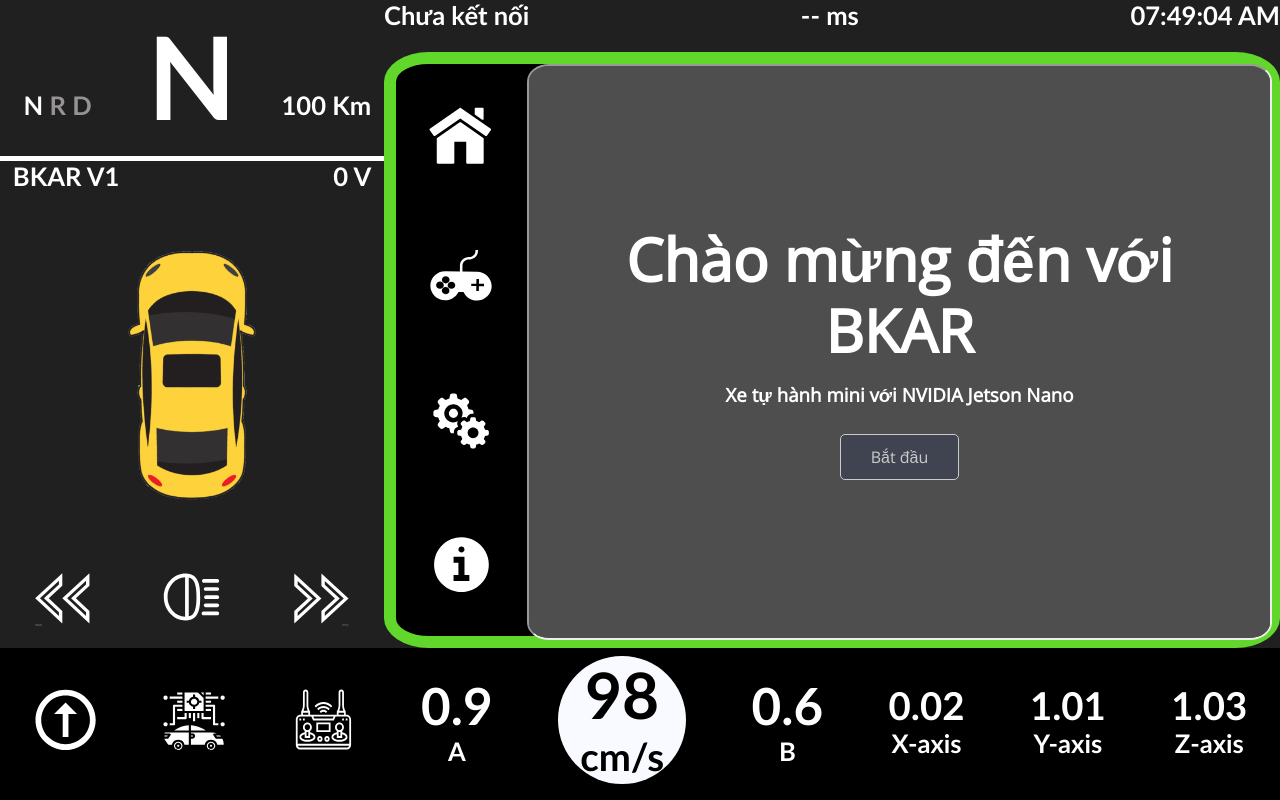
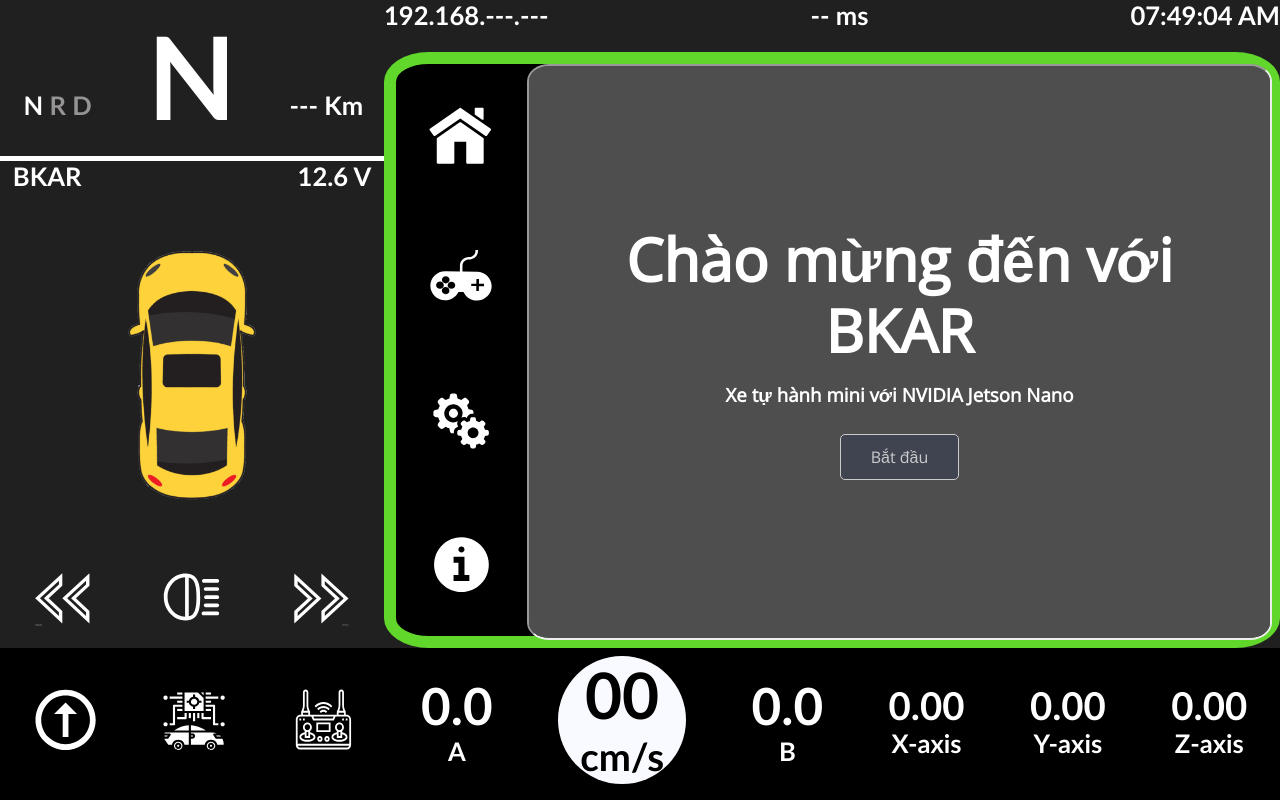
Before and after one commit to BKAR-Jetson-Self-driving-vehicle/BKAR, a Flask app: page / in a window 1280 px wide. Run offline with Flask 2, Linux system fonts and the light colour scheme; data that the repository does not hold is empty.

Commit message:
small update

```diff
--- a/Server/static/js/Index.js
+++ b/Server/static/js/Index.js
@@ -32,7 +32,7 @@
 showTime();
 
 // System Information
-const api_system_url = 'http://127.0.0.1:5000/System';
+const api_system_url = 'http://192.168.53.111:5000/System';
 async function getSystemData(){
     try{
         const response = await fetch(api_system_url);
@@ -58,8 +58,8 @@
 getSystemData();
 
 // Footer status bar
-const api_motor_url = 'http://127.0.0.1:5000/Motor';
-const api_sensor_url = 'http://127.0.0.1:5000/Sensor';
+const api_motor_url = 'http://192.168.53.111:5000/Motor';
+const api_sensor_url = 'http://192.168.53.111:5000/Sensor';
 async function getFooterData(){
     try{
         const response_motor = await fetch(api_motor_url);
@@ -82,7 +82,7 @@
 getFooterData();
 
 // Light status
-const api_light_url = 'http://127.0.0.1:5000/Light';
+const api_light_url = 'http://192.168.53.111:5000/Light';
 async function getLightData(){
     try{
         const response_light = await fetch(api_light_url);
@@ -116,7 +116,7 @@
 }
 
 // Gamepad api
-const api_control_url = 'http://127.0.0.1:5000/Control';
+const api_control_url = 'http://192.168.53.111:5000/Control';
 function createDictKey(myGamepad){
     var KEY = {'BUTTON':{}, 'AXIS':{}}
     for(i=0; i<myGamepad.axes.length; i++){
--- a/Server/status.json
+++ b/Server/status.json
@@ -1,8 +1,8 @@
 {
     "SYSTEM":{
         "TIMESTAMP": 1641682849248,
-        "IP": "192.168.53.113",
-        "CONNECTED": false,
+        "IP": "192.168.53.111",
+        "CONNECTED": true,
         "DISTANCE": 100,
         "VOLTAGE": 12.4,
         "TRAFFIC_SIGN": "STOP",
--- a/Server/templates/Index.html
+++ b/Server/templates/Index.html
@@ -26,7 +26,7 @@
                 <div id="distance" class="distance">--- Km</div>
             </div>
             <div class="left-panel-row2">
-                <div class="brand-name">BKAR V1</div>
+                <div class="brand-name">BKAR</div>
                 <div id="voltage" class="voltage">12.6 V</div>
             </div>
             <div class="left-panel-row3">
```
